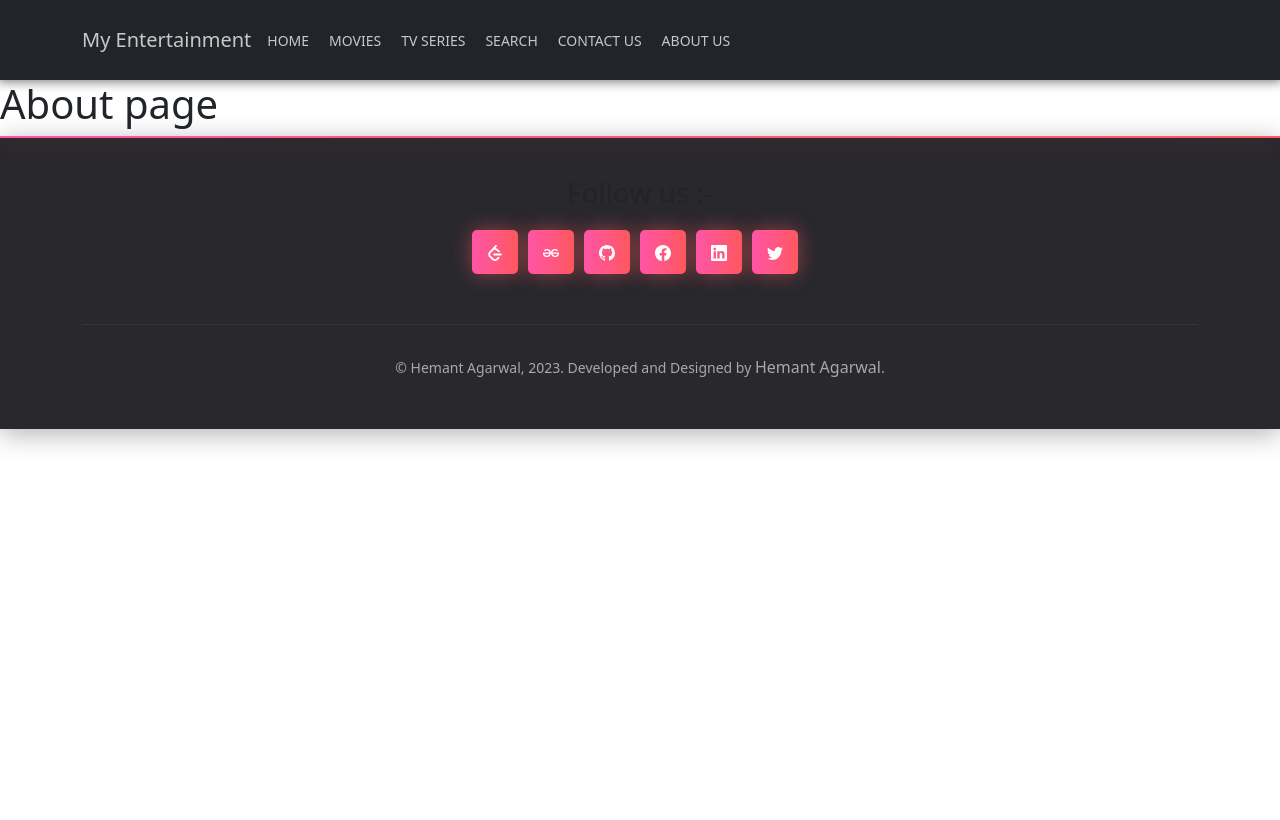
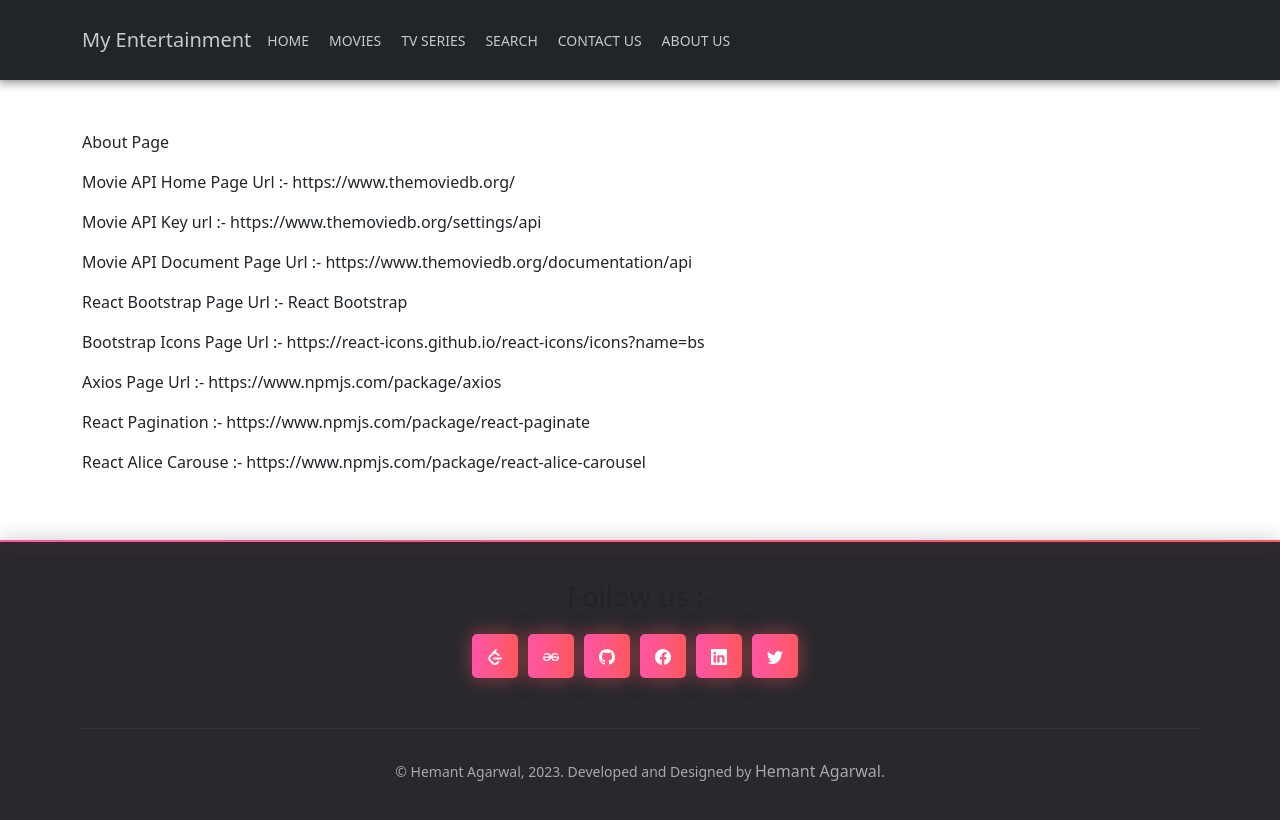
Before and after one commit to hemantagarwal707/movie-app-react, a React (Create React App) app: page /about in a window 1280 px wide. Shown: the top 820 px of the page. Built offline with nearby package versions, Linux system fonts and the light colour scheme.

Commit message:
About page

```diff
--- a/src/Container/About/index.js
+++ b/src/Container/About/index.js
@@ -1,11 +1,49 @@
 import React from 'react';
-
+import Container from 'react-bootstrap/Container';
+import Row from 'react-bootstrap/Row';
+import Col from 'react-bootstrap/Col';
 
 const AboutContainer = ()=>{
 
     return (
         <>
-            <h1>About page</h1>
+            <Container>
+                <Row>
+                    <Col className='pd50'>
+                        <p>About Page</p>
+                        <p>
+                            Movie API Home Page Url :- https://www.themoviedb.org/
+                        </p>
+                        <p>
+                            Movie API Key url :- https://www.themoviedb.org/settings/api
+                        </p>
+                        <p>
+                            Movie API Document Page Url :- https://www.themoviedb.org/documentation/api
+                        </p>
+                        <p>
+                             React Bootstrap Page Url :- React Bootstrap
+                        </p>
+                        <p>
+                            Bootstrap Icons Page Url  :- https://react-icons.github.io/react-icons/icons?name=bs
+                        </p>
+                        <p>
+                             Axios Page Url :- https://www.npmjs.com/package/axios
+                        </p>
+                        <p>
+                            React Pagination :- https://www.npmjs.com/package/react-paginate
+                        </p>
+                        <p>
+                            React Alice Carouse :- https://www.npmjs.com/package/react-alice-carousel
+                        </p>
+
+
+
+
+
+
+                    </Col>
+                </Row>
+            </Container>
         </>
     )
 }
```
